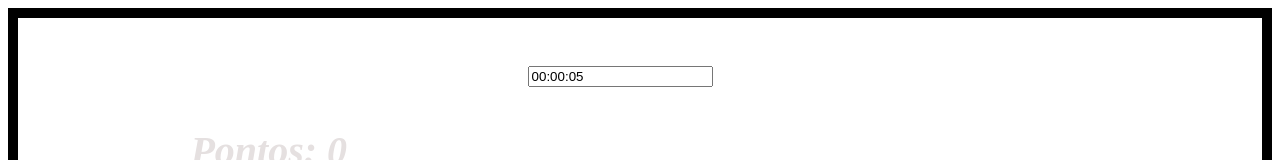
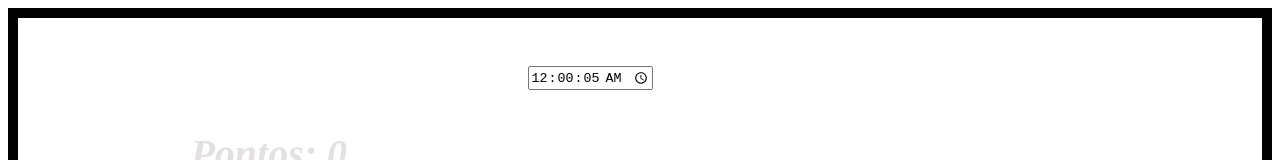
Before and after one commit to IltonBJSilva/jogo-incremental-clicker, a plain HTML site: page index.html in a window 1280 px wide. Shown: the top 160 px of the page. Drawn offline with Linux system fonts and the light colour scheme.

Commit message:
Cronometro Modificado 50% completo

```diff
--- a/index.html
+++ b/index.html
@@ -31,7 +31,7 @@ Objetivo sucinto do programa: Um jogo incremental na qual o usuario irar jogar e
       <!--COMEÇO DIV -->
       <div id="cronometrol">
           <form name="form">
-              <input type="text" name="cronometro" value="00:00:00">
+              <input type="time" name="cronometro" value="00:00:00">
           </form>
 
       </div>
```
